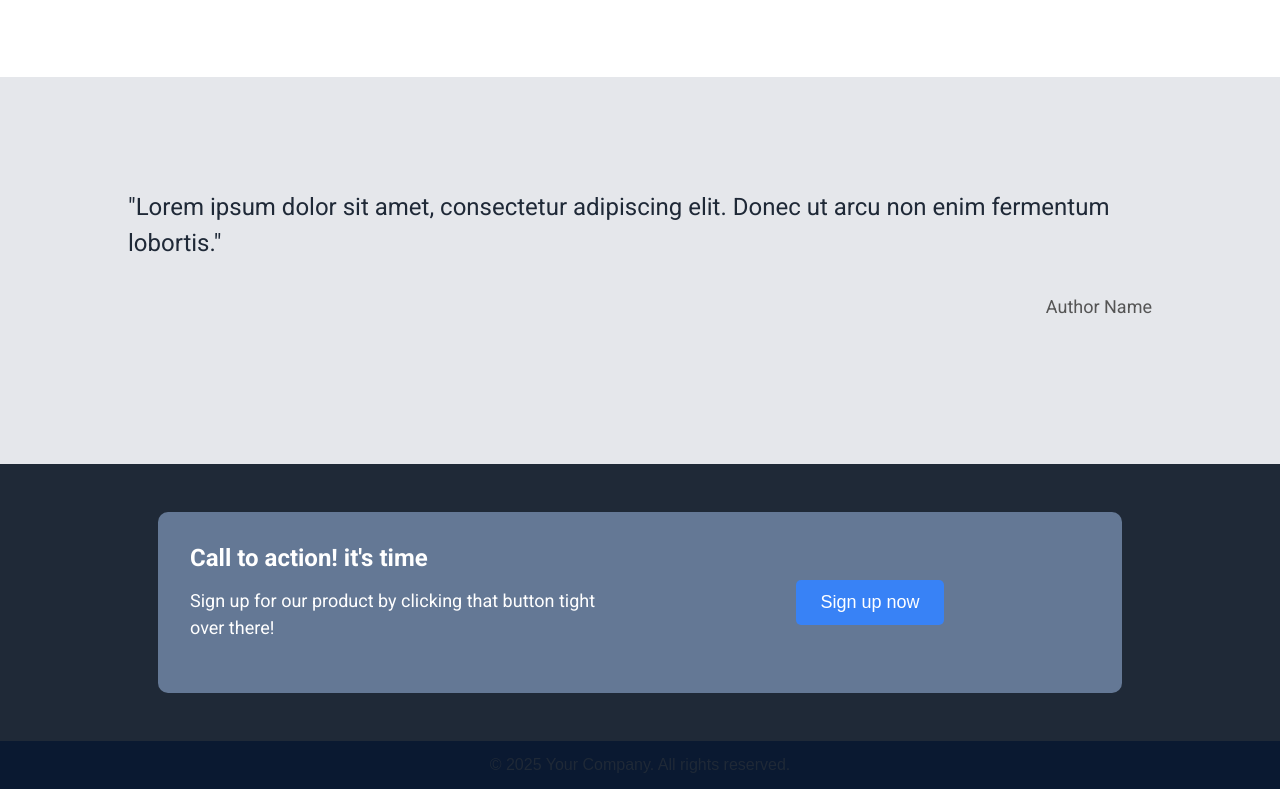
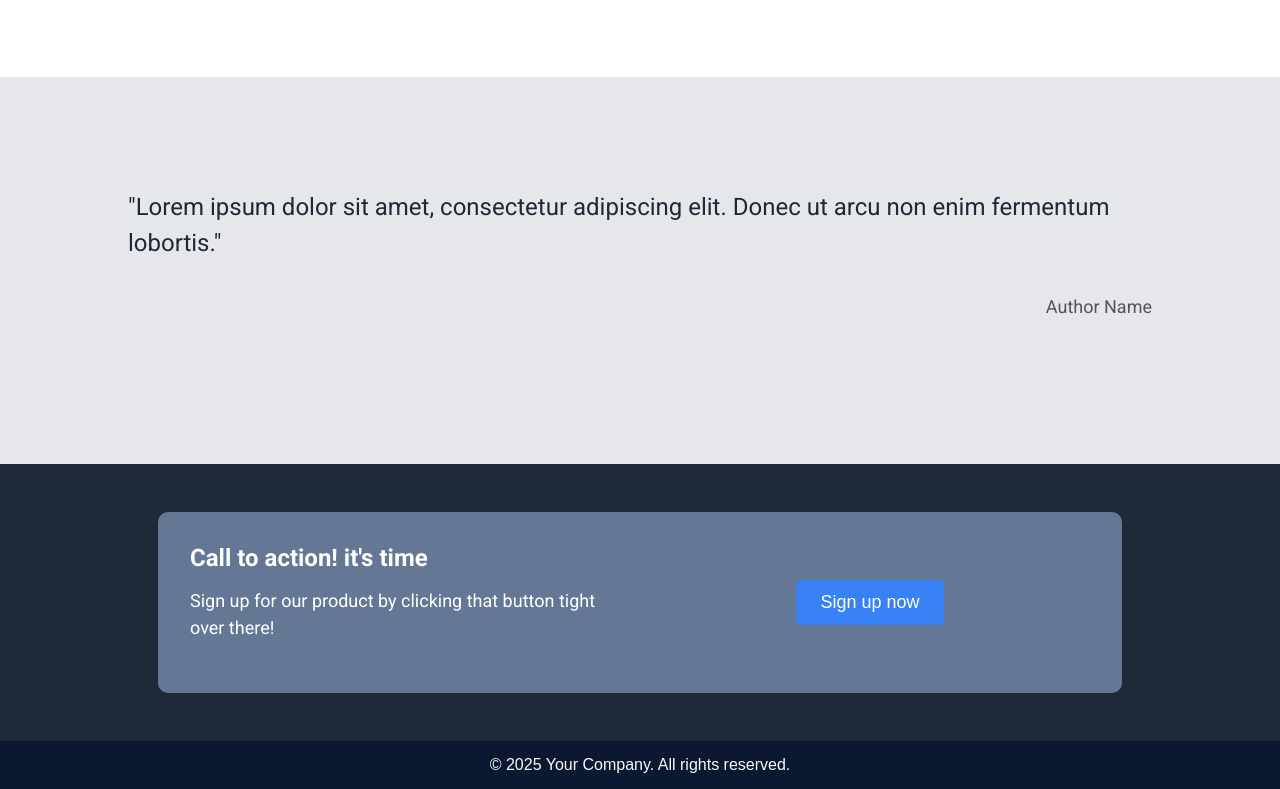
Before and after one commit to Shaeel-0005/landing-page, a plain HTML site: page index.html in a window 1280 px wide. Shown: the part 988-1777 px from the top of the page. Drawn offline with Linux system fonts and the light colour scheme.

Commit message:
Updating Footer text

```diff
--- a/index.css
+++ b/index.css
@@ -246,3 +246,7 @@ footer {
     font-size: 16px;
     font-family: Arial, sans-serif;
 }
+
+footer p{
+    color: #f9faf8;
+}
```
